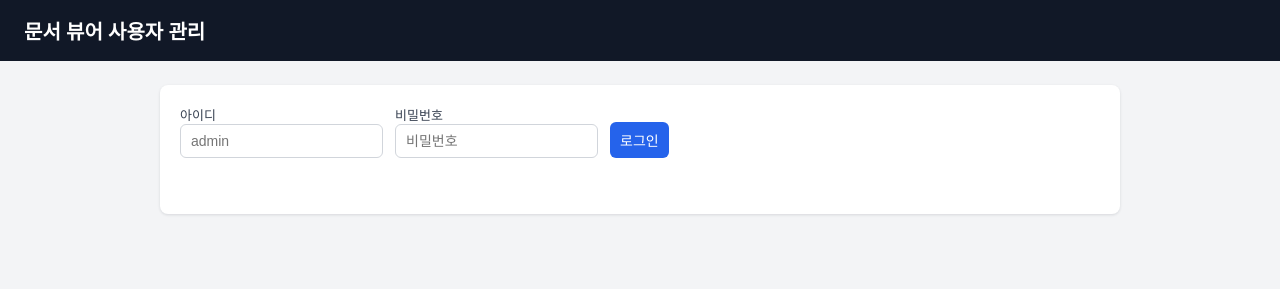
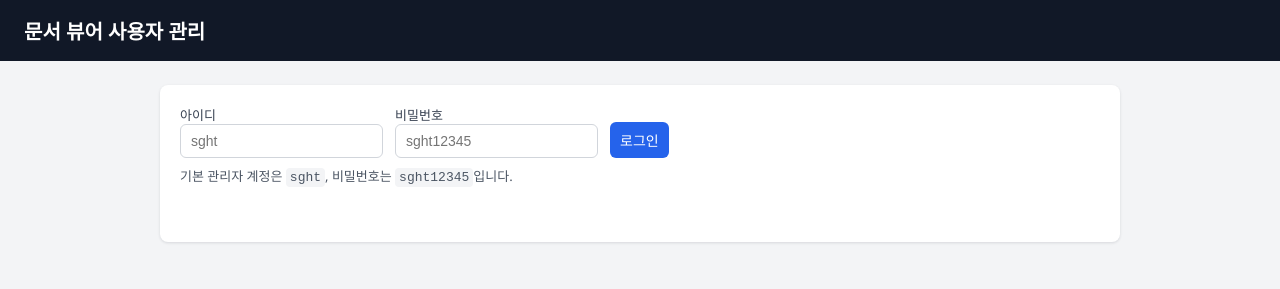
Before and after one commit to vmflsfldk/approval, a plain HTML site: page docviewer/frontend_admin/index.html in a window 1280 px wide. Drawn offline with Linux system fonts and the light colour scheme.

Commit message:
Display default admin credentials on login

```diff
--- a/docviewer/frontend_admin/index.html
+++ b/docviewer/frontend_admin/index.html
@@ -17,6 +17,8 @@
     button.secondary { background: #6b7280; }
     button.danger { background: #dc2626; }
     button:disabled { background: #9ca3af; cursor: not-allowed; }
+    .helper { font-size: 13px; color: #4b5563; margin-top: 8px; }
+    .helper code { background: #f3f4f6; padding: 2px 4px; border-radius: 4px; }
     table { width: 100%; border-collapse: collapse; margin-top: 16px; }
     th, td { border: 1px solid #e5e7eb; padding: 10px; text-align: left; font-size: 14px; }
     th { background: #f9fafb; font-weight: 600; color: #1f2937; }
@@ -33,14 +35,15 @@
     <section>
       <div class="login-panel">
         <label>아이디
-          <input type="text" id="loginUsername" placeholder="admin" />
+          <input type="text" id="loginUsername" placeholder="sght" />
         </label>
         <label>비밀번호
-          <input type="password" id="loginPassword" placeholder="비밀번호" />
+          <input type="password" id="loginPassword" placeholder="sght12345" />
         </label>
         <button id="loginBtn">로그인</button>
         <button id="logoutBtn" class="secondary hidden">로그아웃</button>
       </div>
+      <p class="helper">기본 관리자 계정은 <code>sght</code>, 비밀번호는 <code>sght12345</code>입니다.</p>
       <div id="loginStatus" class="status"></div>
     </section>
 
```
